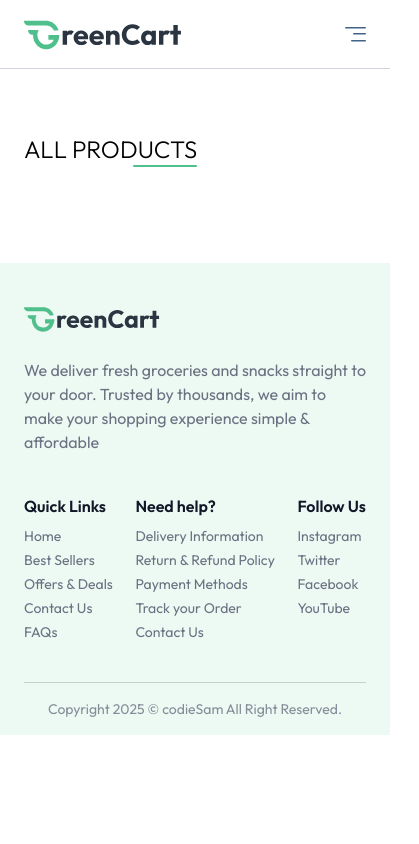
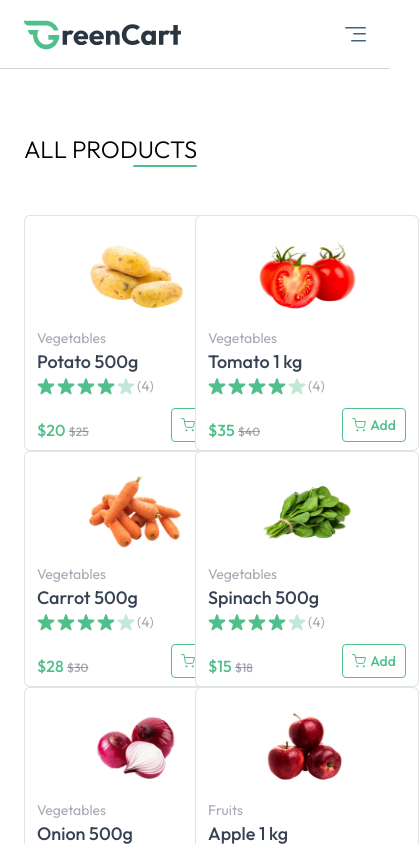
Before and after one commit to codieSam/E-cart, a React (Vite) app: page /products in a window 390 px wide. Shown: the top 844 px of the page, 419 px wide, since content can reach past the window. Built offline with nearby package versions, Linux system fonts and the light colour scheme.

Commit message:
Search feature is added fro searching the products

```diff
--- a/src/components/Navbar.jsx
+++ b/src/components/Navbar.jsx
@@ -1,4 +1,4 @@
-import React from "react";
+import React, { useEffect } from "react";
 import { Navigate, NavLink } from "react-router-dom";
 import { assets } from "../assets/assets";
 import { useAppContext } from "../context/AppContext";
@@ -6,14 +6,27 @@ import toast from "react-hot-toast";
 
 const Navbar = () => {
   const [open, setOpen] = React.useState(false);
-  const { user, setUser, showUserLogin, setshowUserLogin, navigate } =
-    useAppContext();
+  const {
+    user,
+    setUser,
+    showUserLogin,
+    setshowUserLogin,
+    navigate,
+    setSearchQuery,
+    searchQuery,
+  } = useAppContext();
 
   const logOut = async () => {
     setUser(null);
     navigate("/");
     toast.success("Logged out successfully !");
   };
+
+  useEffect(() => {
+    if (searchQuery.length > 0) {
+      navigate("/products");
+    }
+  }, [searchQuery]);
 
   return (
     <div>
@@ -33,6 +46,7 @@ const Navbar = () => {
               className="py-1.5 w-full bg-transparent outline-none placeholder-gray-500"
               type="text"
               placeholder="Search products"
+              onChange={(e) => setSearchQuery(e.target.value)}
             />
             <img src={assets.search_icon} alt="search" className="w-4 h-4" />
           </div>
--- a/src/pages/AllProducts.jsx
+++ b/src/pages/AllProducts.jsx
@@ -16,7 +16,7 @@ const AllProducts = () => {
       //   console.log("eh SAMMa thik cha");
     } else {
       setFilteredProducts(products);
-      //   console.log(products);
+      // console.log("yo block run vairaxa");
     }
   }, [products, searchQuery]); // whenever the products & searchQuery changes this function will be executed !
   return (
@@ -26,12 +26,12 @@ const AllProducts = () => {
         <div className="w-16 h-0.5 bg-primary rounded-full"></div>
       </div>
 
-      <div className="">
+      <div className="grid grid-cols-2 sm:grid-cols-3 sm:gap-4 lg:grid-cols-5  xl:grid-cols-5 mt-12 items-center">
         {filteredProducts
           .filter((product) => product.inStock)
           .map((product, index) => {
-            <ProductCart key={index} product={product} />;
-            console.log(product);
+            return <ProductCart key={index} product={product} />;
+            // console.log(product);
           })}
       </div>
     </div>
```
